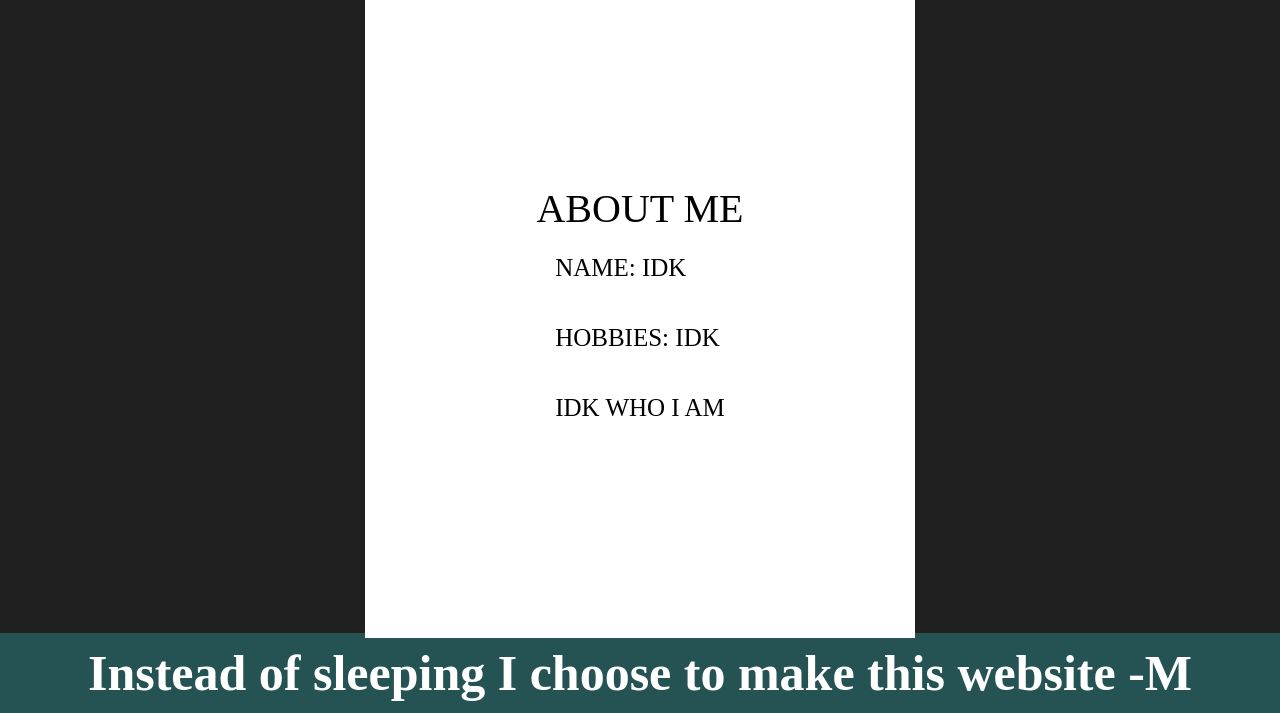
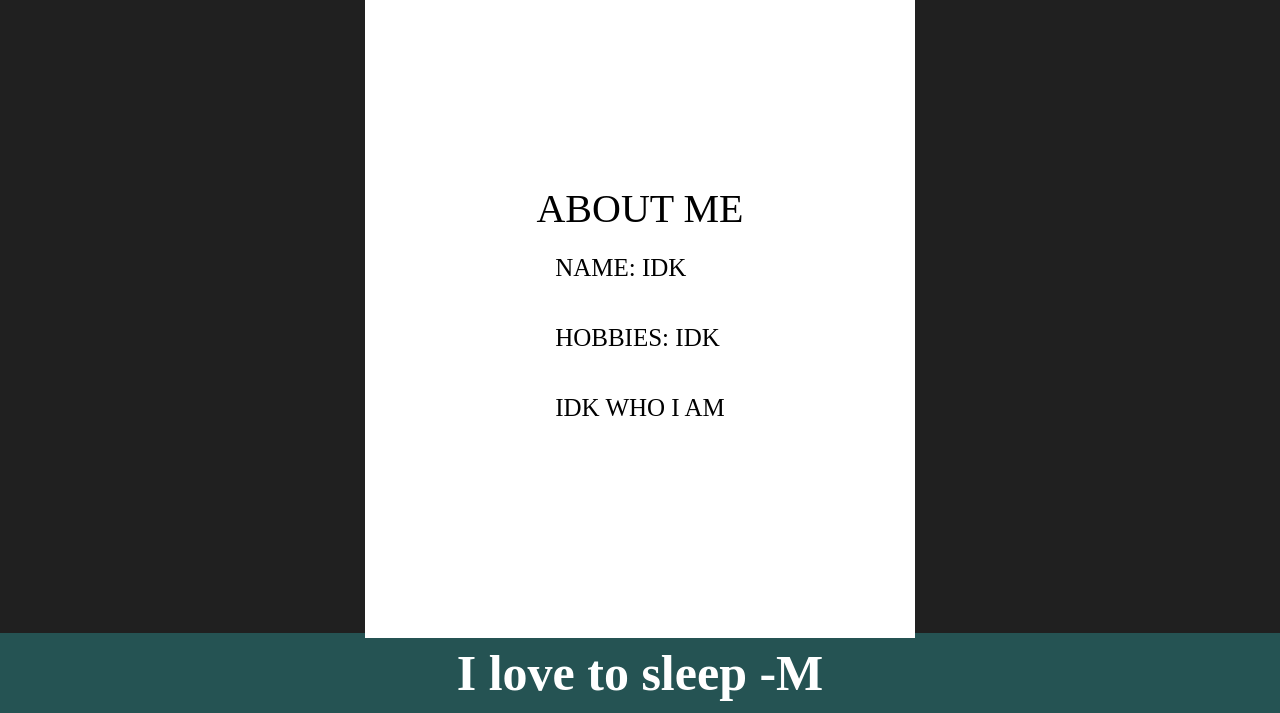
Before and after one commit to MikaaaD/MikaaaD.github.io, a plain HTML site: page about.html in a window 1280 px wide. Shown: the part 87-800 px from the top of the page. Drawn offline with Linux system fonts and the light colour scheme.

Commit message:
Update about.html

```diff
--- a/about.html
+++ b/about.html
@@ -1,7 +1,7 @@
 <html>
 
 <head>
-    <title>ILOVEMAKINOHARASHOKO</title>
+    <title>testweb1</title>
     <link rel="stylesheet" href="style.css" />
 </head>
 
@@ -54,7 +54,7 @@
 
         <!-- FOOTER -->
         <div class="container-footer">
-            <h1 class="h1-footer">Instead of sleeping I choose to make this website -M</h1>
+            <h1 class="h1-footer">I love to sleep -M</h1>
         </div>
         <!-- FOOTER END -->
     </div>
```
